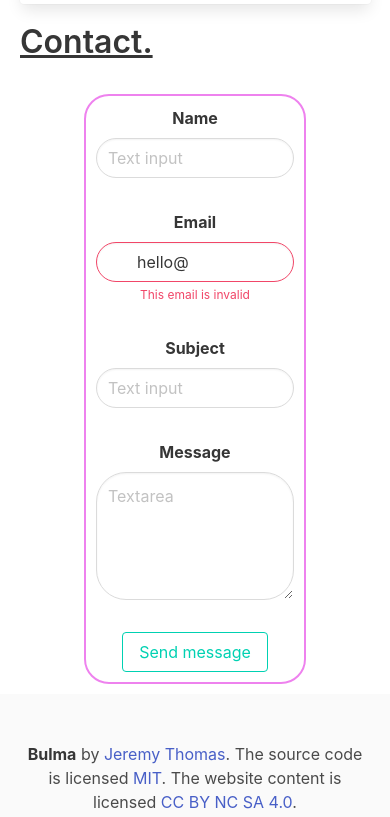
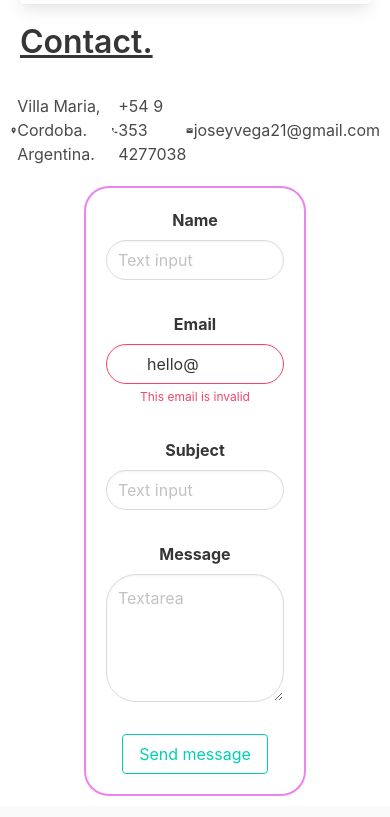
Before and after one commit to LEMONCHAMP/portfolio-cv, a website: page index.html in a window 390 px wide. Shown: the part 2220-3037 px from the top of the page. Drawn offline with nearby package versions, Linux system fonts and the light colour scheme.

Commit message:
Added contact info
Location, Cellphone and email are now visible with their respective values.

```diff
--- a/index.html
+++ b/index.html
@@ -9,6 +9,8 @@
 
   <link rel="stylesheet" href="node_modules/bulma/css/bulma.min.css">
   <link rel="stylesheet" href="style.css">
+
+
 
 </head>
 
@@ -233,6 +235,43 @@
   <section class="container">
     <h1 class="title title-section">Contact.</h1>
 
+    <div class="contact-info">
+
+
+      <div class="contact">
+
+        <svg viewBox="0 0 24 24">
+          <path fill="currentColor"
+            d="M12,11.5A2.5,2.5 0 0,1 9.5,9A2.5,2.5 0 0,1 12,6.5A2.5,2.5 0 0,1 14.5,9A2.5,2.5 0 0,1 12,11.5M12,2A7,7 0 0,0 5,9C5,14.25 12,22 12,22C12,22 19,14.25 19,9A7,7 0 0,0 12,2Z" />
+        </svg>
+
+        <h3 >Villa Maria, Cordoba. Argentina.</h3>
+
+        <svg viewBox="0 0 24 24">
+          <path fill="currentColor"
+            d="M6.62,10.79C8.06,13.62 10.38,15.94 13.21,17.38L15.41,15.18C15.69,14.9 16.08,14.82 16.43,14.93C17.55,15.3 18.75,15.5 20,15.5A1,1 0 0,1 21,16.5V20A1,1 0 0,1 20,21A17,17 0 0,1 3,4A1,1 0 0,1 4,3H7.5A1,1 0 0,1 8.5,4C8.5,5.25 8.7,6.45 9.07,7.57C9.18,7.92 9.1,8.31 8.82,8.59L6.62,10.79Z" />
+        </svg>
+
+        <h3 >+54 9 353 4277038</h3>
+
+    <svg viewBox="0 0 24 24">
+      <path fill="currentColor"
+        d="M20,8L12,13L4,8V6L12,11L20,6M20,4H4C2.89,4 2,4.89 2,6V18A2,2 0 0,0 4,20H20A2,2 0 0,0 22,18V6C22,4.89 21.1,4 20,4Z" />
+    </svg>
+
+
+        <h3 >joseyvega21@gmail.com</h3>
+      </div>
+
+
+
+    </div>
+
+
+
+
+
+
 
       <div class="form">
         <div class="field">
--- a/style.css
+++ b/style.css
@@ -48,6 +48,7 @@
 
 
 .form {
+
   text-align: center;
   border: 2px double violet;
   border-radius: 25px;
@@ -56,6 +57,7 @@
 
   margin: 0 auto;
   min-height: 380px;
+  padding: 10px;
 
 
 }
@@ -64,8 +66,7 @@
   padding: 10px;
 }
 
-
-svg {
+.skills-container svg {
   width: 13%;
   height: 13%;
   padding: 10px;
@@ -76,15 +77,31 @@ svg {
   transition: 0.3s;
 }
 
-
-/* Disable grayscale on hover */
-svg:hover {
+.skills-container svg:hover {
   -webkit-filter: grayscale(0);
   filter: none;
   width: 15%;
   height: 15%;
 }
 
+svg {
+
+  filter: gray; /* IE6-9 */
+  -webkit-filter: grayscale(1); /* Google Chrome, Safari 6+ & Opera 15+ */
+  filter: grayscale(1); /* Microsoft Edge and Firefox 35+ */
+  height: 5%;
+  width: 5%;
+
+
+}
+
+
+.contact {
+  display: flex;
+  align-items: center;
+  justify-content: space-evenly;
+  padding-bottom: 20px;
+}
 
 
 .container {
```
